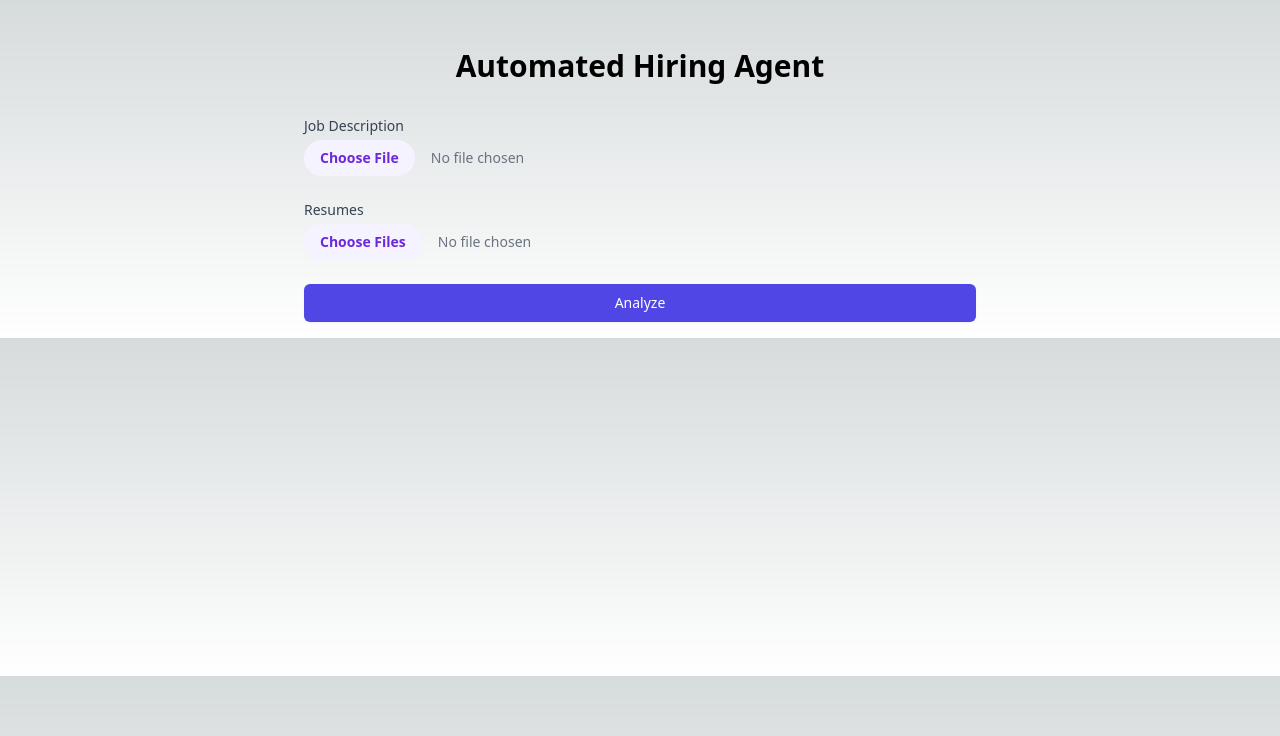
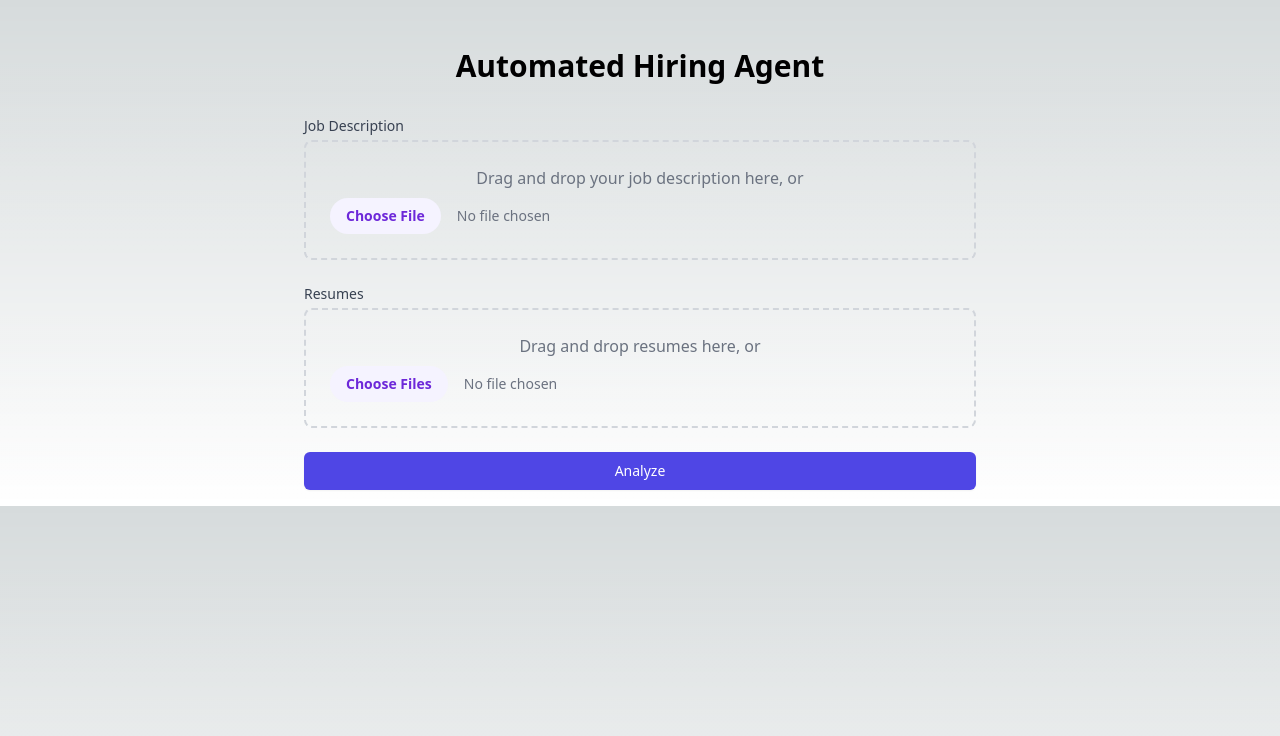
Before and after one commit to mokwathedeveloper/automated_hiring_agent, a Next.js app: page / in a window 1280 px wide. Shown: the top 736 px of the page. Built offline with nearby package versions, Linux system fonts and the light colour scheme.

Commit message:
feat(ui/upload): add drag-and-drop file upload component with user-friendly UI

```diff
--- a/src/components/FileUploadForm.tsx
+++ b/src/components/FileUploadForm.tsx
@@ -2,13 +2,38 @@
 
 'use client';
 
-import { useState } from 'react';
+import { useState, useCallback } from 'react';
 
 export default function FileUploadForm() {
   const [jobDescription, setJobDescription] = useState<File | null>(null);
   const [resumes, setResumes] = useState<FileList | null>(null);
   const [feedback, setFeedback] = useState<any>(null);
   const [isLoading, setIsLoading] = useState(false);
+  const [isDragOver, setIsDragOver] = useState(false);
+
+  const handleDragOver = useCallback((e: React.DragEvent) => {
+    e.preventDefault();
+    setIsDragOver(true);
+  }, []);
+
+  const handleDragLeave = useCallback((e: React.DragEvent) => {
+    e.preventDefault();
+    setIsDragOver(false);
+  }, []);
+
+  const handleDrop = useCallback((e: React.DragEvent, type: 'job' | 'resume') => {
+    e.preventDefault();
+    setIsDragOver(false);
+
+    const files = e.dataTransfer.files;
+    if (files.length > 0) {
+      if (type === 'job') {
+        setJobDescription(files[0]);
+      } else {
+        setResumes(files);
+      }
+    }
+  }, []);
 
   const handleSubmit = async (e: React.FormEvent<HTMLFormElement>) => {
     e.preventDefault();
@@ -51,26 +76,76 @@ export default function FileUploadForm() {
           <label htmlFor="jobDescription" className="block text-sm font-medium text-gray-700">
             Job Description
           </label>
+          <div
+            onDragOver={handleDragOver}
+            onDragLeave={handleDragLeave}
+            onDrop={(e) => handleDrop(e, 'job')}
+            className={`mt-1 border-2 border-dashed rounded-lg p-6 text-center transition-colors ${
+              isDragOver ? 'border-violet-500 bg-violet-50' : 'border-gray-300'
+            }`}
+          >
+            {jobDescription ? (
+              <div className="text-sm text-gray-600">
+                <span className="font-medium">{jobDescription.name}</span>
+                <button
+                  type="button"
+                  onClick={() => setJobDescription(null)}
+                  className="ml-2 text-red-500 hover:text-red-700"
+                >
+                  Remove
+                </button>
+              </div>
+            ) : (
+              <div>
+                <p className="text-gray-500">Drag and drop your job description here, or</p>
                 <input
                   id="jobDescription"
                   type="file"
                   accept=".pdf,.doc,.docx,.txt"
                   onChange={(e) => setJobDescription(e.target.files ? e.target.files[0] : null)}
-            className="mt-1 block w-full text-sm text-gray-500 file:mr-4 file:py-2 file:px-4 file:rounded-full file:border-0 file:text-sm file:font-semibold file:bg-violet-50 file:text-violet-700 hover:file:bg-violet-100"
+                  className="mt-2 block w-full text-sm text-gray-500 file:mr-4 file:py-2 file:px-4 file:rounded-full file:border-0 file:text-sm file:font-semibold file:bg-violet-50 file:text-violet-700 hover:file:bg-violet-100"
                 />
+              </div>
+            )}
+          </div>
         </div>
         <div>
           <label htmlFor="resumes" className="block text-sm font-medium text-gray-700">
             Resumes
           </label>
+          <div
+            onDragOver={handleDragOver}
+            onDragLeave={handleDragLeave}
+            onDrop={(e) => handleDrop(e, 'resume')}
+            className={`mt-1 border-2 border-dashed rounded-lg p-6 text-center transition-colors ${
+              isDragOver ? 'border-violet-500 bg-violet-50' : 'border-gray-300'
+            }`}
+          >
+            {resumes && resumes.length > 0 ? (
+              <div className="text-sm text-gray-600">
+                <span className="font-medium">{resumes.length} file(s) selected</span>
+                <button
+                  type="button"
+                  onClick={() => setResumes(null)}
+                  className="ml-2 text-red-500 hover:text-red-700"
+                >
+                  Remove
+                </button>
+              </div>
+            ) : (
+              <div>
+                <p className="text-gray-500">Drag and drop resumes here, or</p>
                 <input
                   id="resumes"
                   type="file"
                   accept=".pdf,.doc,.docx,.txt"
                   multiple
                   onChange={(e) => setResumes(e.target.files)}
-            className="mt-1 block w-full text-sm text-gray-500 file:mr-4 file:py-2 file:px-4 file:rounded-full file:border-0 file:text-sm file:font-semibold file:bg-violet-50 file:text-violet-700 hover:file:bg-violet-100"
+                  className="mt-2 block w-full text-sm text-gray-500 file:mr-4 file:py-2 file:px-4 file:rounded-full file:border-0 file:text-sm file:font-semibold file:bg-violet-50 file:text-violet-700 hover:file:bg-violet-100"
                 />
+              </div>
+            )}
+          </div>
         </div>
         <button
           type="submit"
```
Lines whose indentation alone changed are shown as unchanged.
